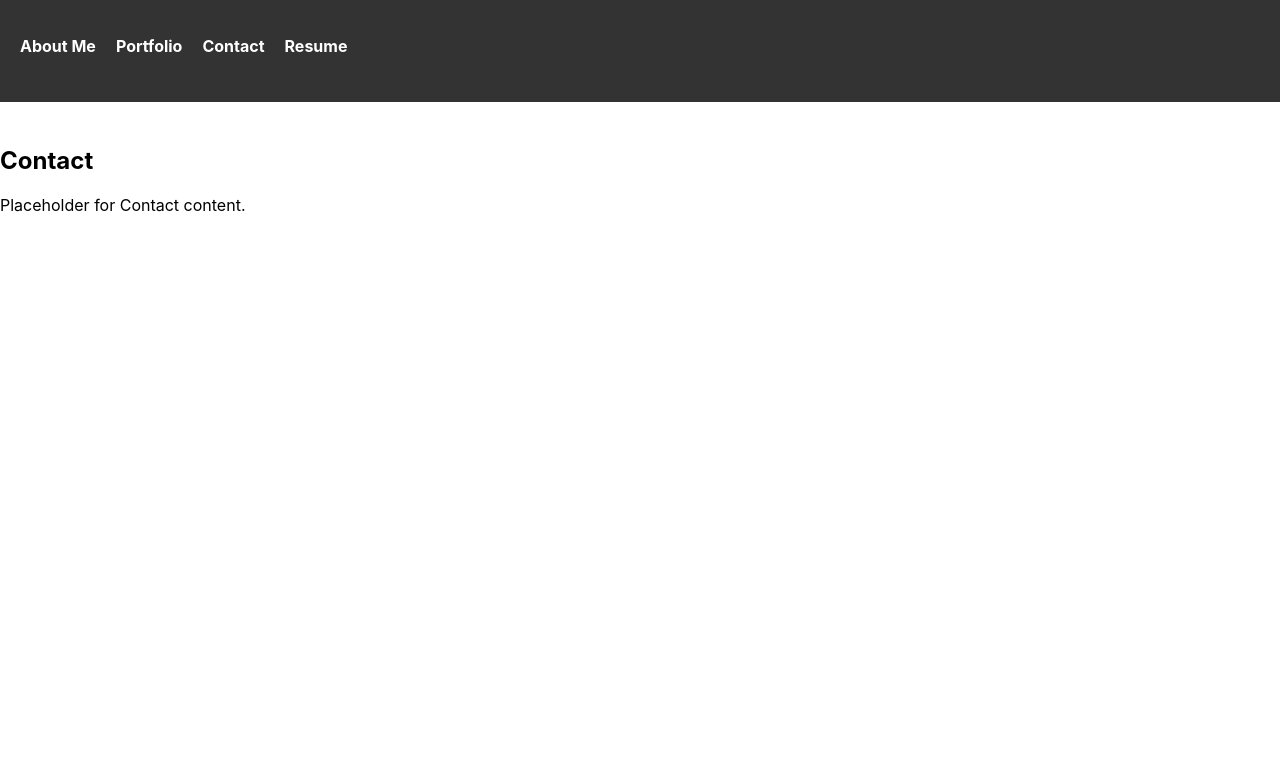
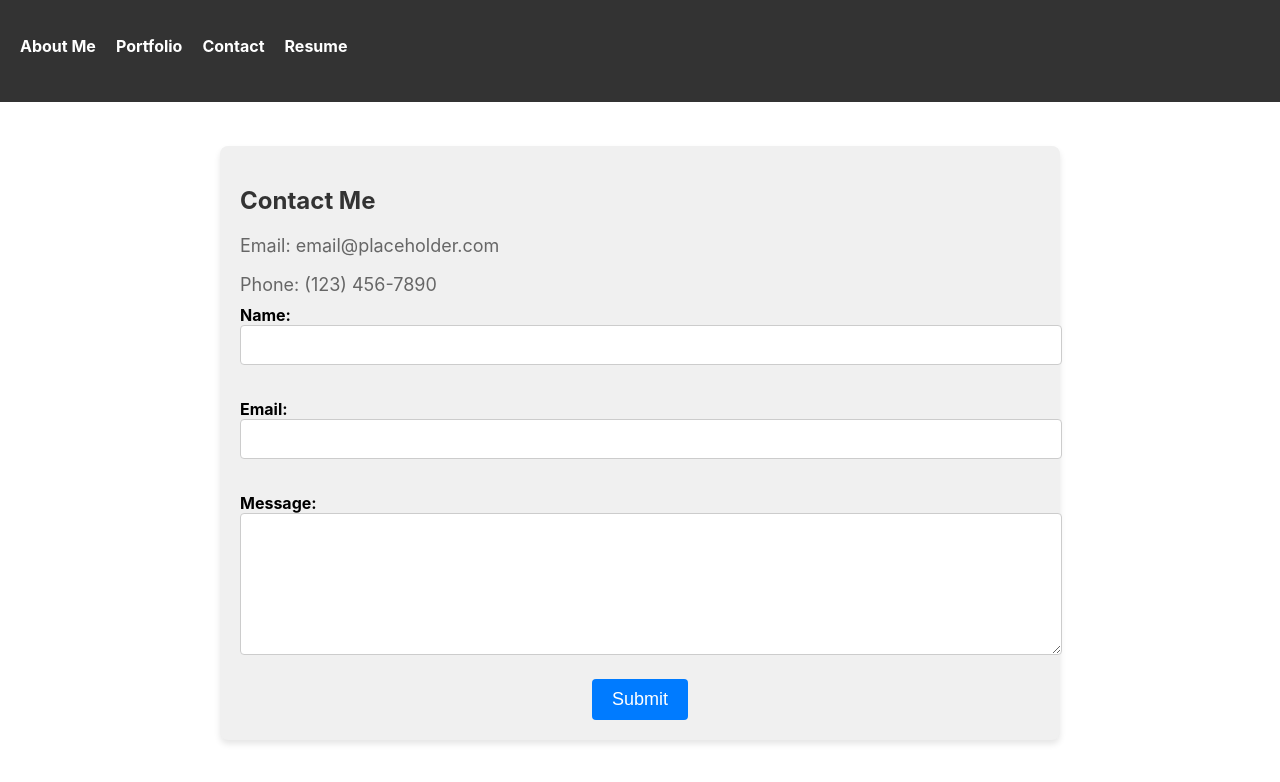
Before and after one commit to Essence1987/portfolio, a React (Create React App) app in the folder my-portfolio/: page /contact in a window 1280 px wide. Shown: the top 782 px of the page. Built offline with nearby package versions, Linux system fonts and the light colour scheme.

Commit message:
Updated the contact page and css

```diff
--- /dev/null
+++ b/my-portfolio/src/pages/Contact.css
@@ -0,0 +1,96 @@
+/* Apply styles to the entire contact section */
+.contact {
+    background-color: #f0f0f0;
+    padding: 20px;
+    border-radius: 8px;
+    box-shadow: 0 4px 6px rgba(0, 0, 0, 0.1);
+    margin: 20px auto;
+    max-width: 800px;
+}
+
+/* Style the heading */
+.contact h2 {
+    font-size: 24px;
+    color: #333;
+    margin-bottom: 20px;
+}
+
+/* Style paragraphs within the contact section */
+.contact p {
+    font-size: 18px;
+    color: #666;
+    margin-bottom: 10px;
+}
+
+/* Style the contact form */
+.contact form {
+    display: flex;
+    flex-direction: column;
+    align-items: center;
+}
+
+/* Style form groups within the contact form */
+.contact .form-group {
+    margin-bottom: 20px;
+    width: 100%;
+}
+
+/* Style labels within form groups */
+.contact label {
+    font-weight: bold;
+}
+
+/* Style input fields and textarea */
+.contact input[type="text"],
+.contact input[type="email"],
+.contact textarea {
+    width: 100%;
+    padding: 10px;
+    border: 1px solid #ccc;
+    border-radius: 4px;
+    font-size: 16px;
+}
+
+/* Style textarea specifically */
+.contact textarea {
+    height: 120px;
+}
+
+/* Style error messages */
+.contact .error {
+    color: red;
+    font-size: 14px;
+}
+
+/* Style the submit button */
+.contact button[type="submit"] {
+    background-color: #007bff;
+    color: #fff;
+    border: none;
+    border-radius: 4px;
+    padding: 10px 20px;
+    font-size: 18px;
+    cursor: pointer;
+}
+
+/* Style the submit button on hover */
+.contact button[type="submit"]:hover {
+    background-color: #0056b3;
+}
+
+/* Media query to make the form elements stack vertically on smaller screens */
+@media (max-width: 767px) {
+    .contact form {
+        align-items: flex-start;
+    }
+
+    .contact .form-group {
+        width: 100%;
+    }
+
+    .contact input[type="text"],
+    .contact input[type="email"],
+    .contact textarea {
+        width: 100%;
+    }
+}
--- a/my-portfolio/src/pages/Contact.js
+++ b/my-portfolio/src/pages/Contact.js
@@ -1,10 +1,108 @@
-import React from 'react';
+import React, { useState } from 'react';
+import './Contact.css';
 
 function Contact() {
+    // State to track form inputs and validation
+    const [formData, setFormData] = useState({
+        name: '',
+        email: '',
+        message: '',
+    });
+
+    // State to track validation errors
+    const [errors, setErrors] = useState({
+        name: '',
+        email: '',
+    });
+
+    // Function to handle form submission
+    const handleSubmit = (e) => {
+        e.preventDefault();
+        // This is where logic would go to send data to API or external service (e.g. email) which is not currently implemented
+        console.log(formData);
+    };
+
+    // Function to handle input changes
+    const handleInputChange = (e) => {
+        const { name, value } = e.target;
+        setFormData({
+            ...formData,
+            [name]: value,
+        });
+        // Clear validation error when user starts typing
+        if (errors[name]) {
+            setErrors({
+                ...errors,
+                [name]: '',
+            });
+        }
+    };
+
+    // Function to validate email format
+    const validateEmail = (email) => {
+        // Regular expression for a simple email validation
+        const regex = /^[^\s@]+@[^\s@]+\.[^\s@]+$/;
+        return regex.test(email);
+    };
+
+    // Function to handle input blur (validation)
+    const handleInputBlur = (e) => {
+        const { name, value } = e.target;
+        if (value.trim() === '' && name !== 'message') {
+            setErrors({
+                ...errors,
+                [name]: 'This field is required',
+            });
+        } else if (name === 'email' && !validateEmail(value)) {
+            setErrors({
+                ...errors,
+                email: 'Invalid email address',
+            });
+        }
+    };
+
     return (
-        <div>
-            <h2>Contact</h2>
-            <p>Placeholder for Contact content.</p>
+        <div className="contact">
+            <h2>Contact Me</h2>
+            <p>Email: email@placeholder.com</p>
+            <p>Phone: (123) 456-7890</p>
+
+            <form onSubmit={handleSubmit}>
+                <div className="form-group">
+                    <label htmlFor="name">Name:</label>
+                    <input
+                        type="text"
+                        id="name"
+                        name="name"
+                        value={formData.name}
+                        onChange={handleInputChange}
+                        onBlur={handleInputBlur}
+                    />
+                    <p className="error">{errors.name}</p>
+                </div>
+                <div className="form-group">
+                    <label htmlFor="email">Email:</label>
+                    <input
+                        type="email"
+                        id="email"
+                        name="email"
+                        value={formData.email}
+                        onChange={handleInputChange}
+                        onBlur={handleInputBlur}
+                    />
+                    <p className="error">{errors.email}</p>
+                </div>
+                <div className="form-group">
+                    <label htmlFor="message">Message:</label>
+                    <textarea
+                        id="message"
+                        name="message"
+                        value={formData.message}
+                        onChange={handleInputChange}
+                    />
+                </div>
+                <button type="submit">Submit</button>
+            </form>
         </div>
     );
 }
```
